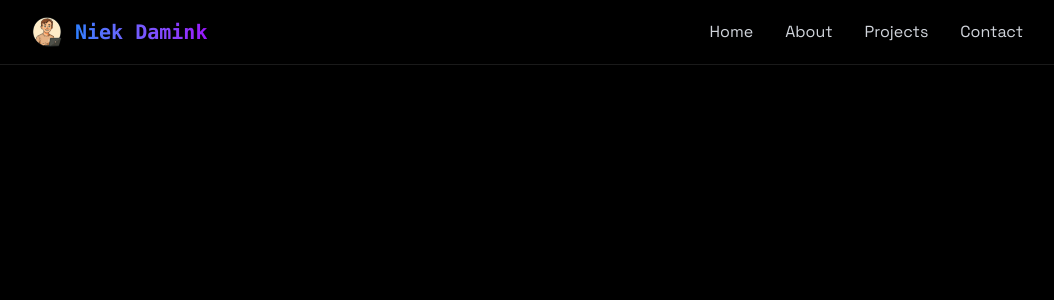
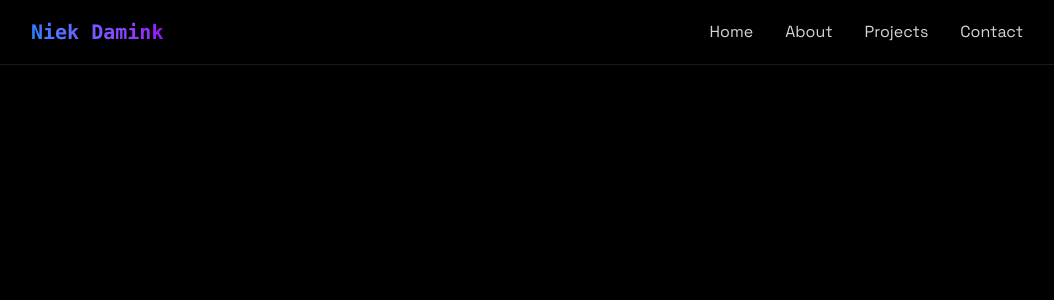
Before and after one commit to Niek-Damink/Portfolio, a React (Vite) app: page / in a window 1280 px wide. Shown: the top 300 px of the page, without its empty margins (113-1167 px from the left). Built offline with nearby package versions, Linux system fonts and the light colour scheme.

Commit message:
Removed it again

```diff
--- a/src/components/Navbar.jsx
+++ b/src/components/Navbar.jsx
@@ -1,5 +1,4 @@
 import { useEffect } from "react";
-import logo from '../assets/Niek_Damink.png';
 
 export const Navbar = ({menuOpen, setMenuOpen}) => {
 
@@ -11,8 +10,7 @@ export const Navbar = ({menuOpen, setMenuOpen}) => {
         <nav className="fixed top-0 w-full z-40 bg-[rgba(10, 10, 10, 0.8)] backdrop-blur-lg border-b border-white/10 shadow-lg">
             <div className="max-w-5xl mx-auto px-4">
                 <div className="flex justify-between items-center h-16">
-                    <a href="#home" className="font-mono text-xl font-bold text-white flex items-center space-x-3">
-                        <img src={logo} alt="Logo" className="w-8 h-8" />
+                    <a href="#home" className="font-mono text-xl font-bold text-white">
                         <span className="bg-gradient-to-r from-blue-500 to-purple-600 bg-clip-text text-transparent leading-right">Niek Damink</span>
                     </a>
 
```
